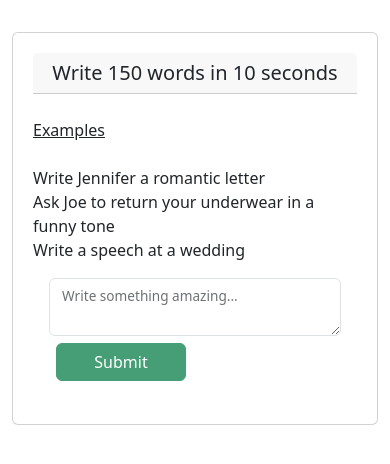
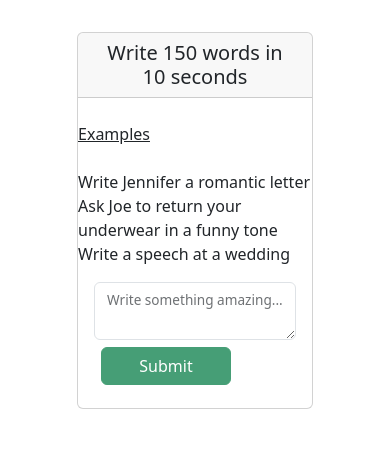
Before and after one commit to amiaynara/letter_generator, a Flask app: page / in a window 390 px wide. Shown: the top 464 px of the page. Run offline with Flask 2, Linux system fonts and the light colour scheme; parts of the project's set-up code (start-up, migrations or seed data) failed here and were passed over; some libraries are stand-ins or nearby versions.

Commit message:
Revert "Add files via upload"

```diff
--- a/templates/parameters.html
+++ b/templates/parameters.html
@@ -4,30 +4,6 @@
     Set Parameters
 {% endblock %}
 {% block content %}
-
-    <head>
-    <style>
-        textarea {
-          width: 100%;
-        }
-        .card {
-          padding: 20px;
-        }
-        @media only screen and (max-width: 767px) {
-          .col-8 {
-            width: 100%;
-          }
-          textarea {
-            width: 100%;
-          }
-          .card {
-            padding: 20px;
-          }
-        }
-      </style>
-    </head>
-
-
     <div class="col-8">
         <div class="card">
             <h5 class="card-header text-center">Write 150 words in 10 seconds</h5>
@@ -78,3 +54,17 @@
         }
     </script>
 {% endblock %}
+
+<style>
+  @media only screen and (max-width: 767px) {
+    .col-8 {
+      width: 100%;
+    }
+    textarea {
+      width: 100%;
+    }
+    .card {
+      padding: 20px;
+    }
+  }
+</style>
```
